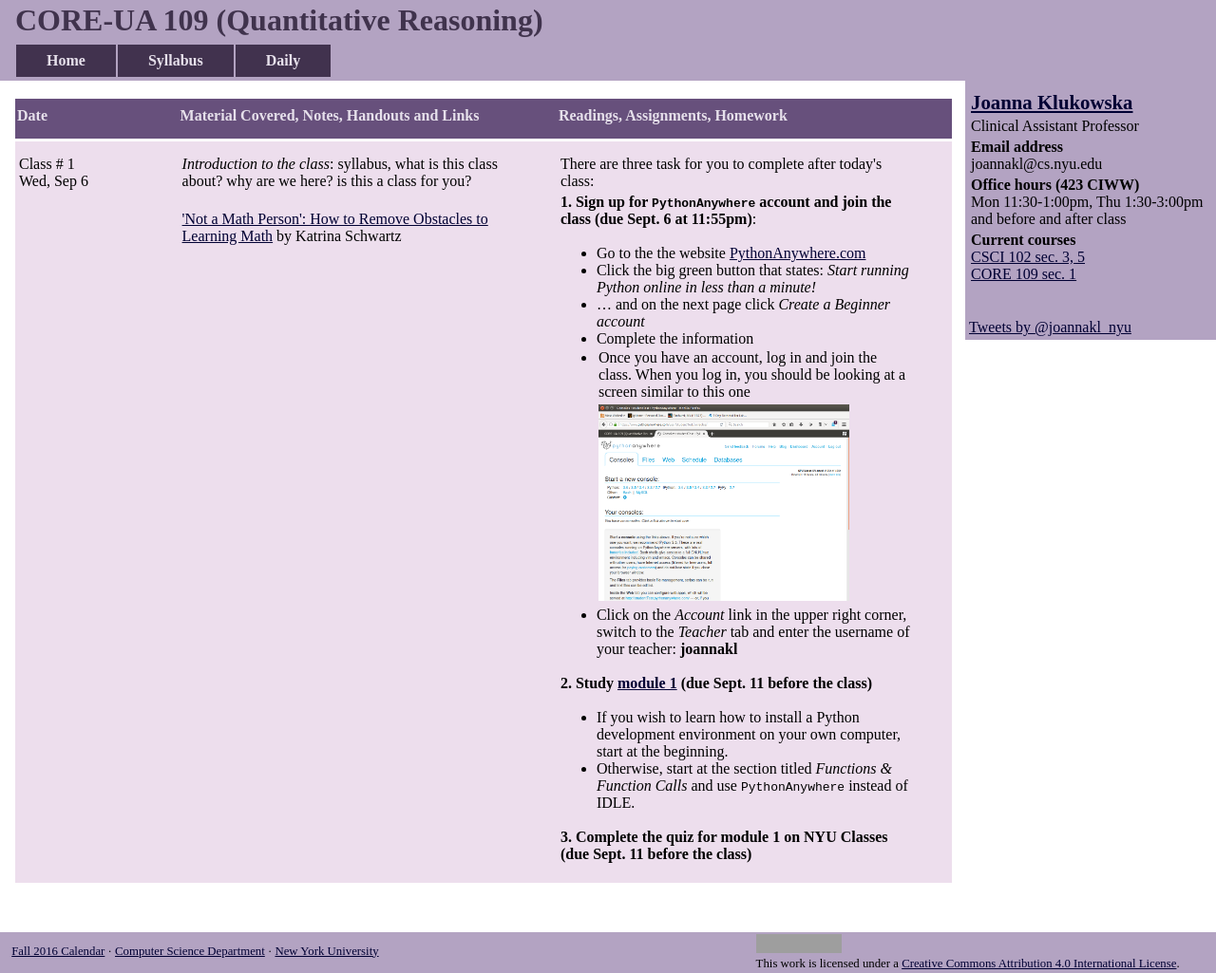
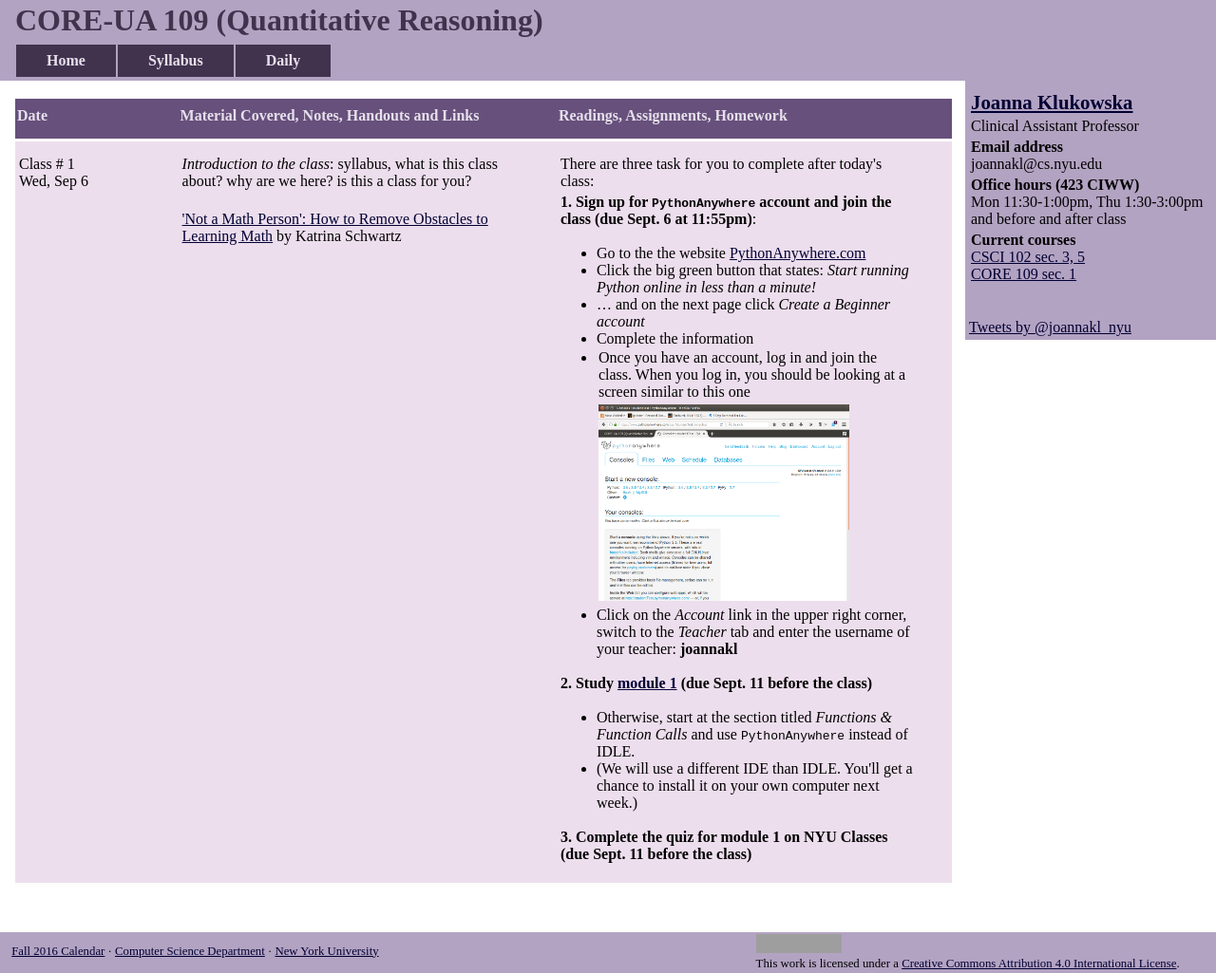
Before and after one commit to joannakl/core109_f17, a Jekyll site: the page built from daily.html, in a window 1280 px wide. Shown: the whole page at 95% size. Built offline with Jekyll 4.4.1, drawn with Linux system fonts in a browser that asks for light colours; comment, search, counter and statistics services are not loaded; grey boxes are pictures that could not be loaded.

```diff
--- a/_includes/daily/01.markdown
+++ b/_includes/daily/01.markdown
@@ -51,8 +51,9 @@
 
 **2. Study [module 1]({{ site.modules }}/module01.php) (due Sept. 11 before the class)**
 
-* If you wish to learn how to install a Python development environment on your own computer, start at the beginning.
 * Otherwise, start at the section titled *Functions & Function Calls* and use `PythonAnywhere` instead of IDLE.
+* (We will use a different IDE than IDLE. You'll get a chance to install it
+on your own computer next week.)
 
 **3. Complete the quiz for module 1 on NYU Classes (due Sept. 11 before the class)**
 
```
